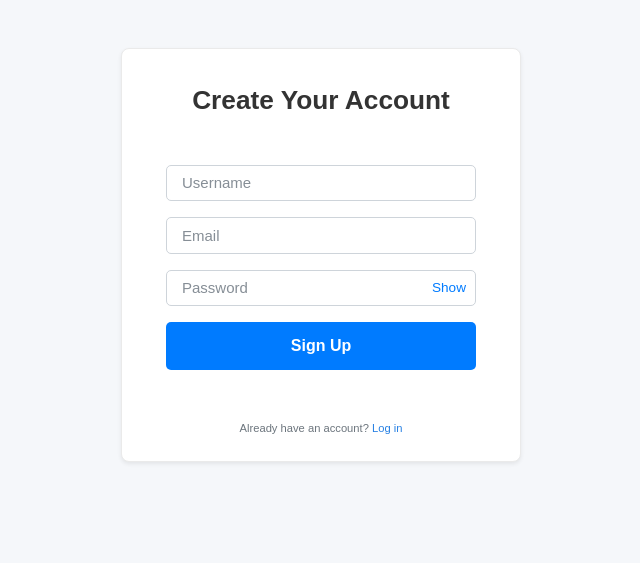
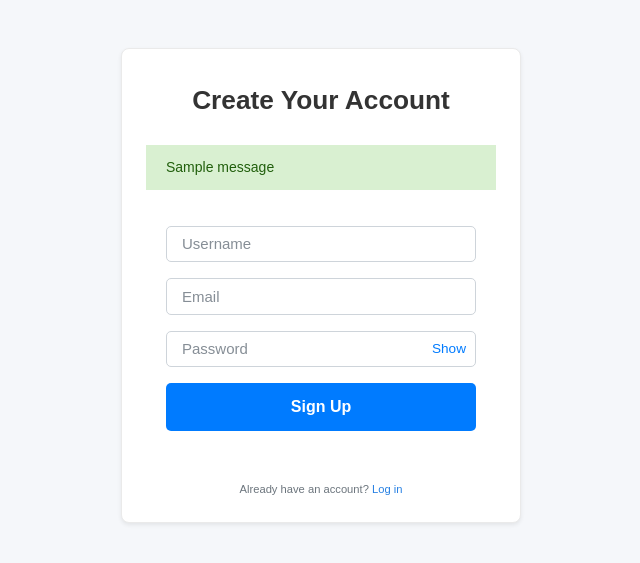
Before and after one commit to HashirAbdulah/Expense_Managment, a Django app: page /authentication/register in a window 1280 px wide. Shown: the top 563 px of the page, without its empty margins (319-959 px from the left). Run offline with Django 5.2, Linux system fonts and the light colour scheme; tables that the repository leaves empty hold one stand-in row (values such as "Sample post"); one stand-in notice (Sample message) is shown; some libraries are stand-ins or nearby versions.

Commit message:
add messages modules for registration form

```diff
--- a/expensewebsite/authentication/views.py
+++ b/expensewebsite/authentication/views.py
@@ -5,9 +5,17 @@ from django.contrib.auth.models import User
 from django.core.exceptions import ValidationError
 from django.core.validators import validate_email
 import json
+from django.contrib import messages
 
 class RegisterationView(View):
     def get(self, request):
+        return render(request, 'authentication/register.html')
+
+    def post(self, request):
+        messages.success(request,'Successfully registered')
+        messages.warning(request,'warning message')
+        messages.info(request,'info message')
+        messages.error(request,'error message')
         return render(request, 'authentication/register.html')
 
 
--- a/expensewebsite/expensewebsite/settings.py
+++ b/expensewebsite/expensewebsite/settings.py
@@ -12,7 +12,7 @@ https://docs.djangoproject.com/en/5.1/ref/settings/
 import os
 from pathlib import Path
 from decouple import config
-
+from django.contrib import messages
 # Build paths inside the project like this: BASE_DIR / 'subdir'.
 BASE_DIR = Path(__file__).resolve().parent.parent
 
@@ -135,3 +135,7 @@ STATIC_ROOT = os.path.join(BASE_DIR, 'static')
 # https://docs.djangoproject.com/en/5.1/ref/settings/#default-auto-field
 
 DEFAULT_AUTO_FIELD = 'django.db.models.BigAutoField'
+
+MESSAGE_TAGS = {
+    messages.ERROR: 'danger',
+}
--- a/expensewebsite/templates/authentication/register.html
+++ b/expensewebsite/templates/authentication/register.html
@@ -73,8 +73,9 @@ body {
     <div class="card-header text-center bg-transparent border-0 mb-3">
       <h3 class="mb-0" style="font-weight: bold; color: #333;">Create Your Account</h3>
     </div>
-    <form id="registerForm" action="" method="post">
+    <form id="registerForm" action="{% url 'register' %}" method="post">
       {% csrf_token %}
+      {% include 'partials/_messages.html' %}
       <div class="card-body">
         <div class="form-group mb-3">
           <input type="text" name="username" id="usernameField" placeholder="Username" class="form-control" required>
--- /dev/null
+++ b/expensewebsite/templates/partials/_messages.html
@@ -0,0 +1,9 @@
+{% if messages %}
+<div class="messages">
+    {% for message in messages %}
+    <div{% if message.tags %} class="alert alert-sm alert-{{ message.tags }}"{% endif %}>
+        {{ message }}
+    </div>
+    {% endfor %}
+</div>
+{% endif %}
```
